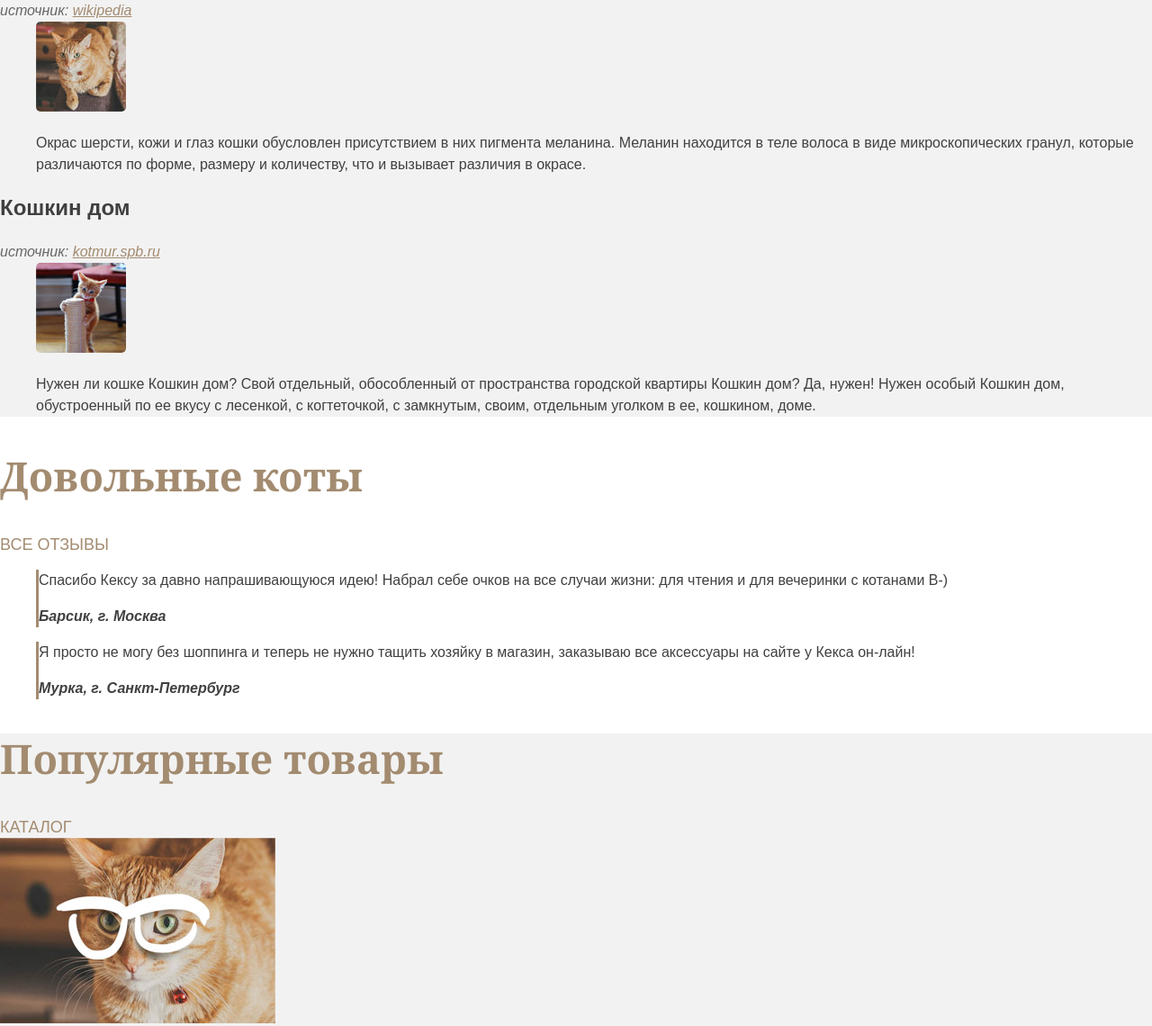
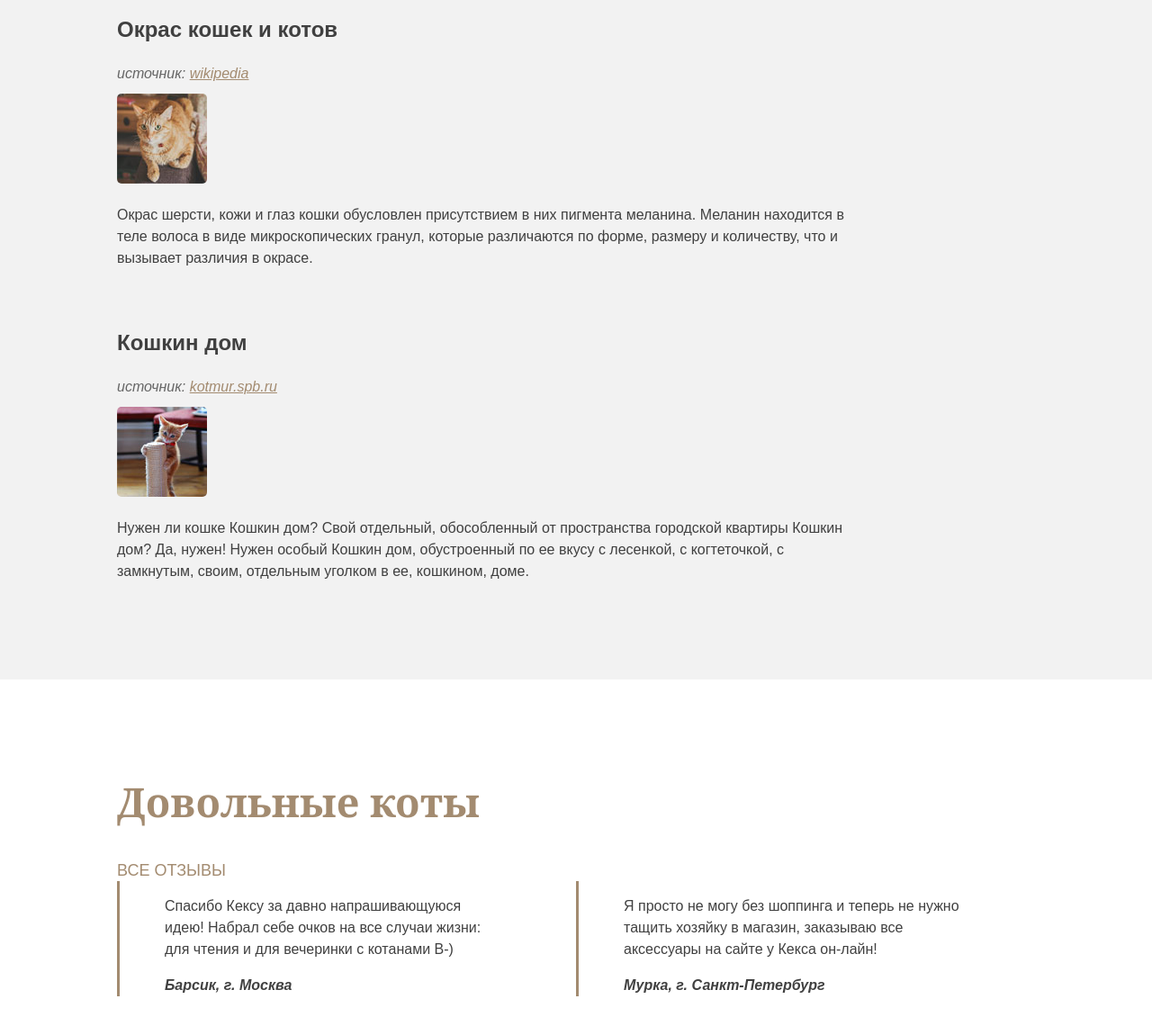
Before and after one commit to ar78ilnik/keksby, a plain HTML site: page index.html in a window 1280 px wide. Shown: the part 1000-2140 px from the top of the page at 90% size. Drawn offline with Linux system fonts and the light colour scheme; files whose address does not match are found by name.

Commit message:
second commit

```diff
--- a/css/style.css
+++ b/css/style.css
@@ -160,9 +160,17 @@ color:rgba(255,255,255,0.3);
     color: rgba(141, 116, 90, 0.3);
 }
 
+.reviews {
+	padding: 70px 0 90px 0;
+}
+
 .review-item {
+	width: 377px;
+	float: left;
     font-size: 16px;
     border-left: 3px solid #a38b70;
+    margin: 0 80px 0 0;
+    padding: 0 0 0 50px;
 }
 
 .review-author {
@@ -172,6 +180,13 @@ color:rgba(255,255,255,0.3);
 
 .catalog-item {
     font-size: 16px;
+    float: left;
+    width: 308px;
+    margin-right: 48px;
+}
+
+.catalog-item:last-child {
+    margin-right: 0;
 }
 
 .catalog-item h3 {
@@ -179,8 +194,18 @@ color:rgba(255,255,255,0.3);
     color: #000000;
 }
 
+.catalog-item img {
+	max-width: 100%;
+	height: auto;
+}
+
 .popular-and-price {
     background-color: #f2f2f2;
+    padding: 70px 0 90px 0;
+}
+
+.popular-items {
+    margin-bottom: 50px;
 }
 
 .feature-title {
@@ -193,10 +218,25 @@ color:rgba(255,255,255,0.3);
 
 .cat-reference {
     background-color: #f2f2f2;
+    padding-top: 70px;
+    padding-bottom: 90px;
+}
+
+.cat-reference dl {
+	width: 820px;
+}
+
+.cat-reference dt {
+    margin: 0 0 10px 0;
+}
+
+.cat-reference dd + dt {
+	margin-top: 70px;
 }
 
 .cat-reference dd {
     font-size: 16px;
+    margin: 0;
 }
 
 .cat-reference img {
--- a/index.html
+++ b/index.html
@@ -52,6 +52,7 @@
     </div>
 
     <div class="cat-reference">
+    <div class="container">
       <h2 class="section-title">Немного теории</h2>
       <a class="btn" href="#" title="Открыть справочник">Справочник</a>
       <dl>
@@ -76,12 +77,14 @@
           <p>Нужен ли кошке Кошкин дом? Свой отдельный, обособленный от пространства городской квартиры Кошкин дом? Да, нужен! Нужен особый Кошкин дом, обустроенный по ее вкусу с лесенкой, с когтеточкой, с замкнутым, своим, отдельным уголком в ее, кошкином, доме.</p>
         </dd>
       </dl>
+      </div>
     </div>
 
     <div class="reviews">
+    <div class="container">
       <h2 class="section-title">Довольные коты</h2>
       <a class="btn" href="#" title="Посмотреть все отзывы">Все отзывы</a>
-      <div class="reviews-list">
+      <div class="reviews-list clearfix">
         <blockquote class="review-item">
           <p>Спасибо Кексу за давно напрашивающуюся идею! Набрал себе очков на все случаи жизни: для чтения и для вечеринки с котанами B-)</p>
           <cite class="review-author">Барсик, г. Москва</cite>
@@ -91,12 +94,14 @@
           <cite class="review-author">Мурка, г. Санкт-Петербург</cite>
         </blockquote>
       </div>
+      </div>
     </div>
 
     <div class="popular-and-price">
+    <div class="container">
       <h2 class="section-title">Популярные товары</h2>
       <a class="btn" href="#" title="Посмотреть все товары">Каталог</a>
-      <div class="popular-items">
+      <div class="popular-items clearfix">
         <div class="catalog-item">
           <img src="img/glasses-1.jpg" alt="очки «Классика жанра»" width="306" height="206">
           <h3>Очки «Классика жанра»</h3>
@@ -153,6 +158,7 @@
           <td>1550 руб.</td>
         </tr>
       </table>
+     </div>
     </div>
 
     <div class="feedback">
```
